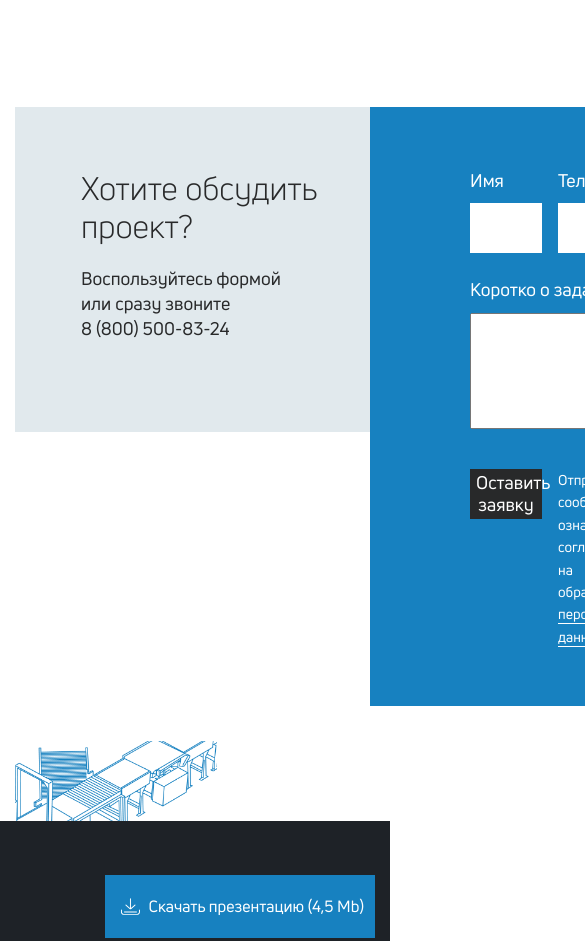
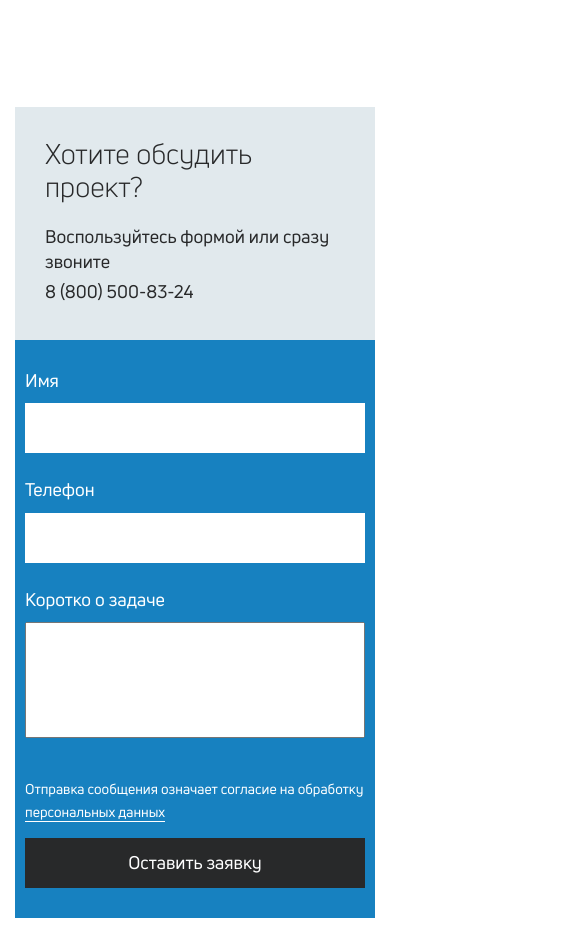
Before and after one commit to dashatityaeva/intralogistics, a website: page src/index.html in a window 390 px wide. Shown: the part 4837-5778 px from the top of the page, 585 px wide, since content can reach past the window. Drawn offline with nearby package versions, Linux system fonts and the light colour scheme; files that its build step writes are made by us from their sources.

Commit message:
Сверстала блок form с адаптивом

```diff
--- a/src/scss/pages/_index.scss
+++ b/src/scss/pages/_index.scss
@@ -491,7 +491,7 @@
     }
     .requisition {
         &__form-wrap {
-
+            flex-wrap: wrap;
         }
     }
 }
@@ -513,6 +513,25 @@
 
         &__description {
             font-size: 16px;
+        }
+    }
+}
+@media (max-width: 768px) {
+    .requisition {
+        &__form {
+            padding: 30px 50px;
+        }
+        &__banner {
+            height: 250px;
+        }
+        &__data {
+            flex-wrap: wrap;
+        }
+        &__name-wrap, &__phone-wrap {
+            width: 100%;
+        }
+        &__name-wrap {
+            margin-bottom: 26px;
         }
     }
 }
@@ -551,4 +570,31 @@
             padding-right: 10px;
         }
     }
+    .requisition {
+        &__title {
+            font-size: 28px;
+        }
+        &__form {
+            padding: 30px 10px;
+        }
+        &__banner {
+            padding: 30px;
+            height: auto;
+            min-width: auto;
+        }
+        &__content {
+            max-width: none;
+            margin-bottom: 5px;
+        }
+        &__order-wrap {
+            flex-direction: column-reverse;
+        }
+        &__text-wrap {
+            width: 100%;
+            margin-bottom: 15px;
+        }
+        &__btn {
+            width: 100%;
+        }
+    }
 }
```
Also changed, not shown: dist/css/style.css, dist/css/style.min.css.
